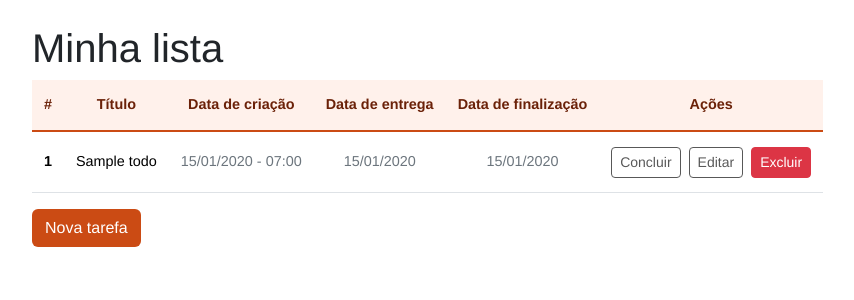
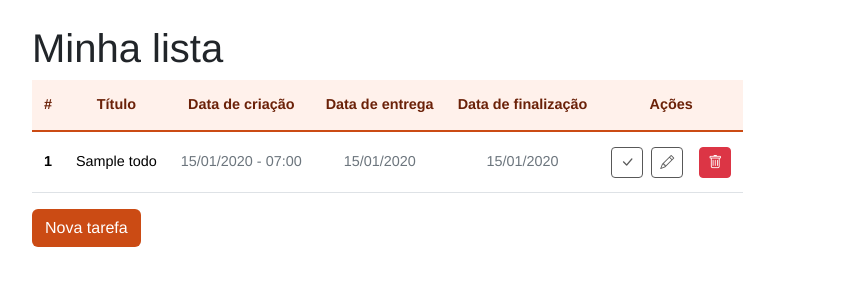
Before and after one commit to anebernardy/django-todo-list, a Django app: page / in a window 1280 px wide. Shown: the part 60-360 px from the top of the page, without its empty margins (50-904 px from the left). Run offline with Django 5.2, Linux system fonts and the light colour scheme; tables that the repository leaves empty hold one stand-in row (values such as "Sample post").

Commit message:
Replace action text with accessible icons

```diff
--- a/todo/templates/base.html
+++ b/todo/templates/base.html
@@ -10,6 +10,10 @@
       rel="stylesheet"
       integrity="sha384-sRIl4kxILFvY47J16cr9ZwB07vP4J8+LH7qKQnuqkuIAvNWLzeN8tE5YBujZqJLB"
       crossorigin="anonymous"
+    >
+    <link
+      rel="stylesheet"
+      href="https://cdn.jsdelivr.net/npm/bootstrap-icons@1.11.3/font/bootstrap-icons.min.css"
     >
 
     <link rel="stylesheet" href="{% static 'style.css' %}">
--- a/todo/templates/todo/todo_list.html
+++ b/todo/templates/todo/todo_list.html
@@ -54,30 +54,38 @@
                                         <button
                                             type="submit"
                                             class="btn btn-orange btn-sm"
+                                            aria-label="Concluir tarefa"
+                                            title="Concluir tarefa"
                                             {% if todo.finished_at %}disabled{% endif %}>
-                                            Concluir
+                                            <i class="bi bi-check-lg" aria-hidden="true"></i>
+
                                         </button>
                                     </form>
 
                                     {% if not todo.finished_at %}
                                         <a
                                             href="{% url 'todo_update' pk=todo.pk %}"
-                                            class="btn btn-outline-orange btn-sm">
-                                            Editar
+                                            class="btn btn-outline-orange btn-sm"
+                                            aria-label="Editar tarefa"
+                                            title="Editar tarefa">
+                                            <i class="bi bi-pencil" aria-hidden="true"></i>
                                         </a>
                                     {% else %}
                                         <button
                                             type="button"
                                             class="btn btn-outline-orange btn-sm"
+                                            aria-label="Editar tarefa indisponível"
                                             disabled>
-                                            Editar
+                                            <i class="bi bi-pencil" aria-hidden="true"></i>
                                         </button>
                                     {% endif %}
 
                                     <a
                                         href="{% url 'todo_delete' pk=todo.pk %}"
-                                        class="btn btn-danger btn-sm">
-                                        Excluir
+                                        class="btn btn-danger btn-sm ms-2"
+                                        aria-label="Excluir tarefa"
+                                        title="Excluir tarefa">
+                                        <i class="bi bi-trash" aria-hidden="true"></i>
                                     </a>
                                 </div>
                             </td>
```
